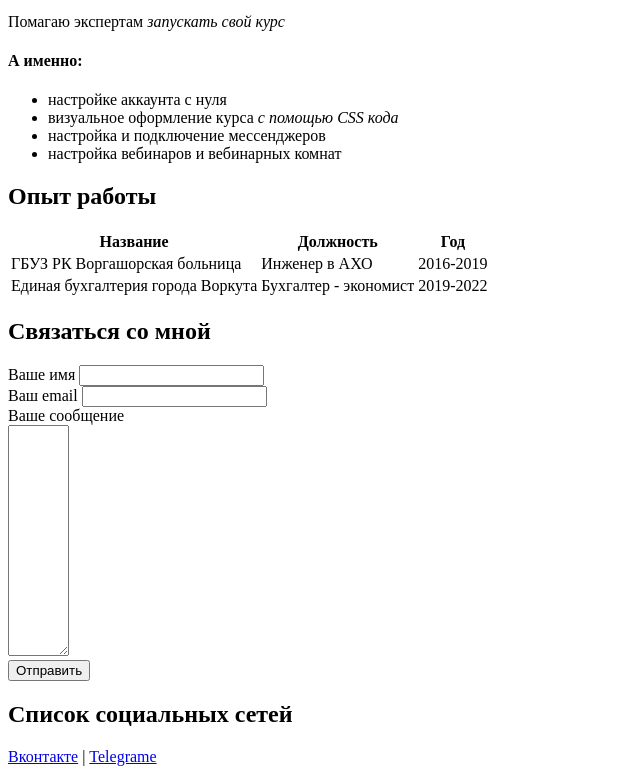
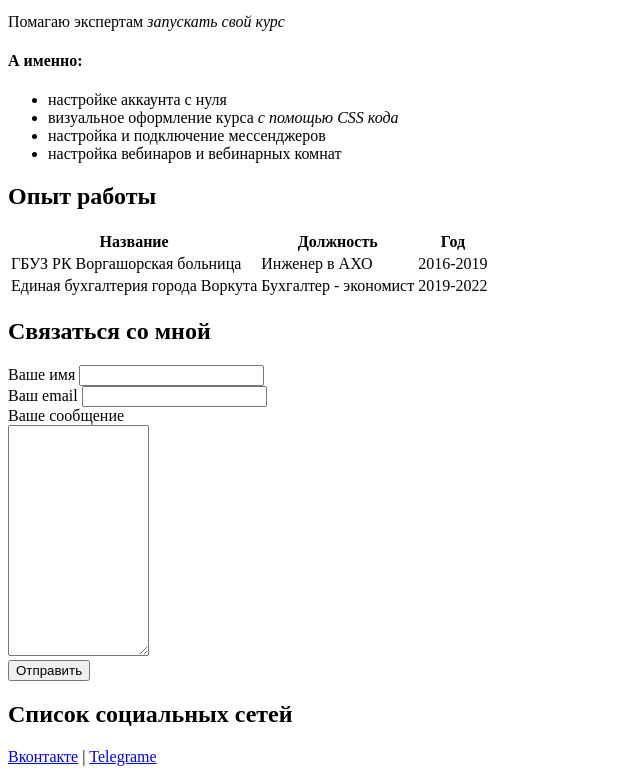
Before and after one commit to PalcheiIvanna/index.html, a plain HTML site: page index.html in a window 1280 px wide. Shown: the part 127-901 px from the top of the page, without its empty margins (0-640 px from the left). Drawn offline with Linux system fonts and the light colour scheme.

Commit message:
Update index.html

```diff
--- a/index.html
+++ b/index.html
@@ -68,7 +68,7 @@
 <div>
     <label for="message">Ваше сообщение</label>
     <br>
-    <textarea id="message" cols="5" rows="15"></textarea>
+    <textarea id="message" cols="15" rows="15"></textarea>
 </div>
 
 <input type="submit" value="Отправить">
```
